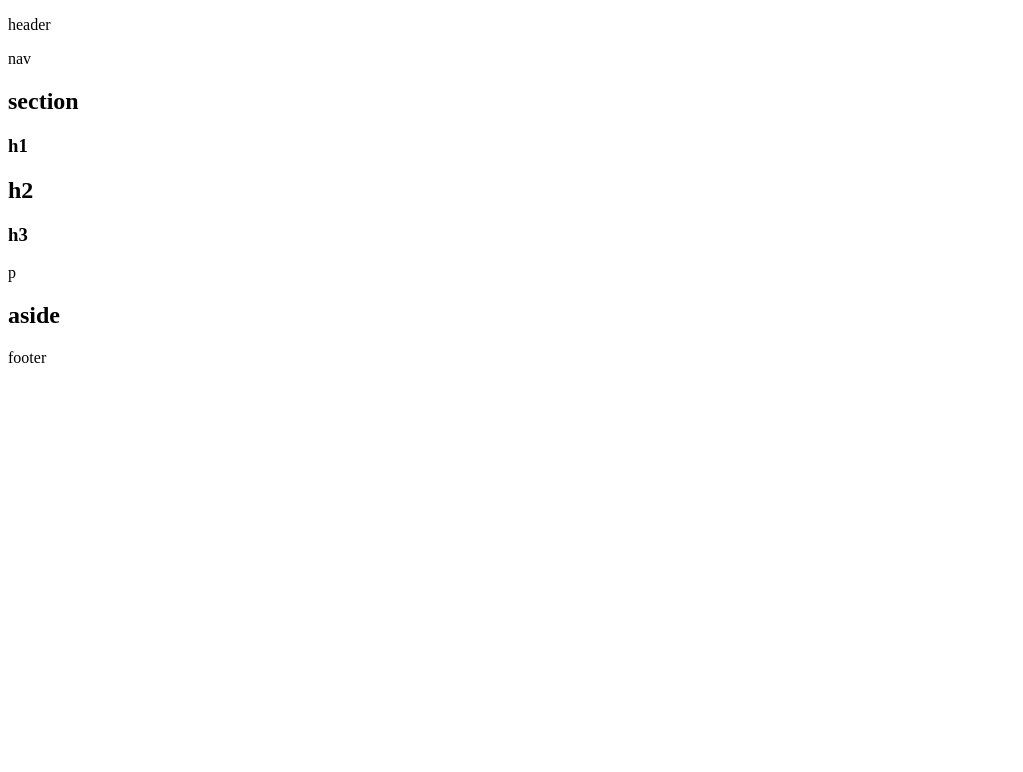
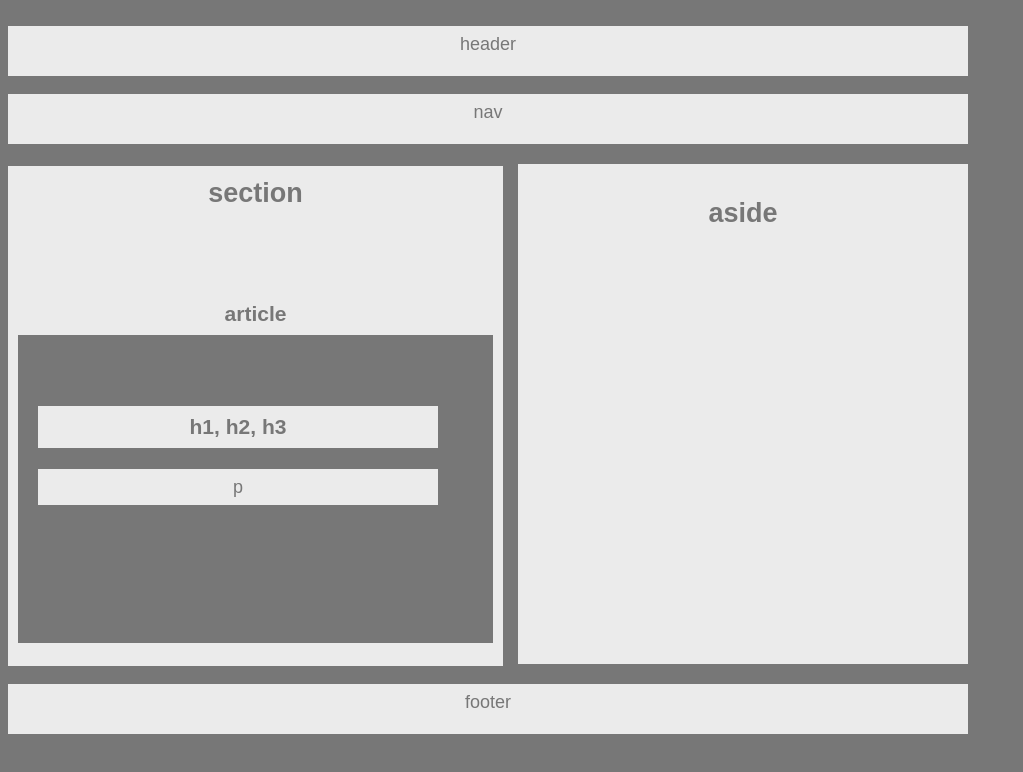
Before and after one commit to Mogkc/HW-Wireframe, a plain HTML site: page index.html in a window 1280 px wide. Shown: the whole page, without its empty margins (0-1023 px from the left). Drawn offline with Linux system fonts and the light colour scheme.

Commit message:
eight-tenths-there

```diff
--- a/index.html
+++ b/index.html
@@ -5,6 +5,8 @@
     <meta name="viewport" content="width=device-width, initial-scale=1.0">
     <meta http-equiv="X-UA-Compatible" content="ie=edge">
     <title>Wireframe</title>
+
+    <link rel="stylesheet" type="text/css" href="style.css">
 </head>
 <body>
     <header>
@@ -13,20 +15,21 @@
     <nav>
         <p>nav</p>
     </nav>
+    <aside>
+        <h1>aside</h1>
+    </aside>
     <section>
         <h1>section</h1>
         <article>
+            <h1>article</h1>
             <div>
-                <h1>h1</h1>
-                <h2>h2</h2>
-                <h3>h3</h3>
+                <h1>h1, h2, h3</h1>
             </div>
-            <p>p</p>
+            <div>
+                <p>p</p>
+            </div>
         </article>
     </section>
-    <aside>
-        <h1>aside</h1>
-    </aside>
     <footer>
         <p>footer</p>
     </footer>
--- a/style.css
+++ b/style.css
@@ -1,27 +1,53 @@
 body {
     text-align: center;
+    float: left;
     font-family: 'Arial', 'Helvetica Neue', Helvetica, sans-serif;
-    color: '#777';
-    background: '#777';
-    width: '960px';
-    font-size: '18px';
+    color: #777;
+    background: #777;
+    width: 960px;
+    font-size: 18px;
 }
 
 header, nav, section,
     aside, footer {
-        background: '#ebebeb';
+        background: #ebebeb;
+        height: 50px;
 }
 
-article {
-    color: '#ebebeb';
-    background: '#777';
-}
-
-h1, p {
-    color: '#777';
-    background: '#ebebeb';
+section, aside {
+    position: relative;
+    height: 500px;
 }
 
 section {
     width: 495px;
 }
+
+article {
+    position: relative;
+    left: 10px;
+    top: 50px;
+    width: 475px;
+    height: 350px;
+    color: #ebebeb;
+    background: #777;
+}
+
+div    {
+    position: relative;
+    left: 20px;
+    top: 50px;
+    width: 400px;
+}
+
+h1, p {
+    color: #777;
+    background: #ebebeb;
+    line-height: 2;
+}
+
+aside {
+    top: 20px;
+    float: right;
+    width: 450px;
+}
```
